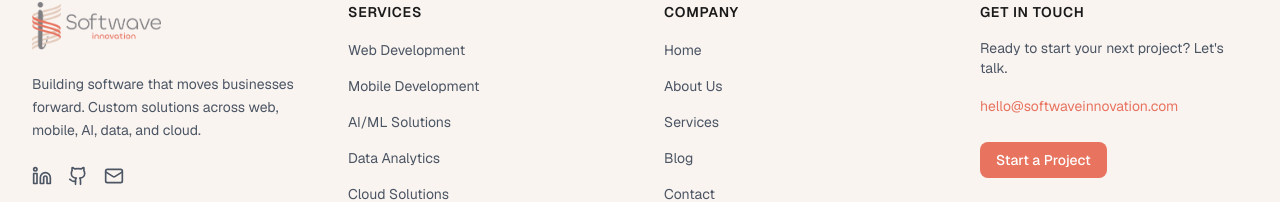
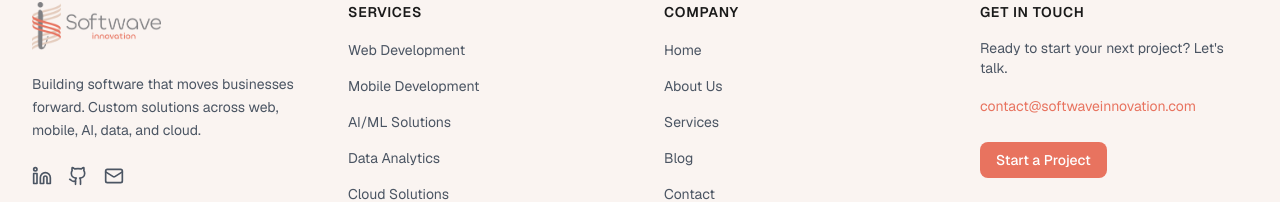
Before and after one commit to AshrafShuvo022/softwave-website, a Next.js app: page / in a window 1280 px wide. Shown: the part 3167-3369 px from the top of the page. Built offline with nearby package versions, Linux system fonts and the light colour scheme.

Commit message:
fix: update footer email to contact@ and fix dark overscroll background

```diff
--- a/src/components/layout/Footer.tsx
+++ b/src/components/layout/Footer.tsx
@@ -55,7 +55,7 @@ export default function Footer() {
                 <Github className="w-5 h-5" />
               </a>
               <a
-                href="mailto:hello@softwaveinnovation.com"
+                href="mailto:contact@softwaveinnovation.com"
                 className="text-[#4b5563] dark:text-[#9ca3af] hover:text-[#e8735f] transition-colors"
               >
                 <Mail className="w-5 h-5" />
@@ -102,10 +102,10 @@ export default function Footer() {
             <h4 className="text-[#1a1a1a] dark:text-[#faf4f1] font-semibold text-sm uppercase tracking-wider mb-4">Get In Touch</h4>
             <p className="text-[#4b5563] dark:text-[#9ca3af] text-sm mb-4">Ready to start your next project? Let&apos;s talk.</p>
             <a
-              href="mailto:hello@softwaveinnovation.com"
+              href="mailto:contact@softwaveinnovation.com"
               className="text-[#e8735f] text-sm hover:text-[#d4654f] transition-colors break-all"
             >
-              hello@softwaveinnovation.com
+              contact@softwaveinnovation.com
             </a>
             <div className="mt-6">
               <Link
```
